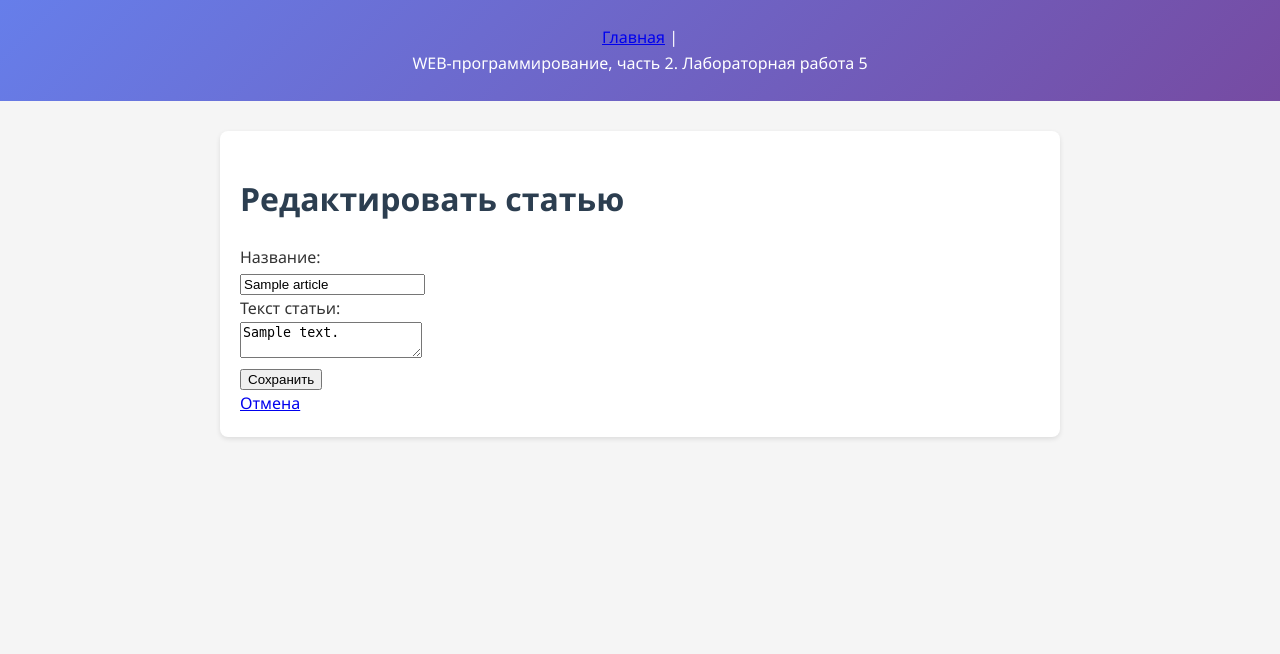
After one commit to vika1801/web-back-labs1, a Flask app: page /lab5/edit/1 in a window 1280 px wide. The commit adds this page. Shown: the top 654 px of the page. Run offline with Flask 3, Linux system fonts and the light colour scheme; the visitor is signed in with stand-in values (Sample User, id 1); a database or web service that is not in the repository returns one stand-in record (values such as "Sample title"); some libraries are stand-ins or nearby versions.

Commit message:
Самостоятельные задания

```diff
--- a/app.py
+++ b/app.py
@@ -1,5 +1,6 @@
 from flask import Flask, url_for, request, redirect, make_response, render_template, abort
 import datetime
+import os
 
 from lab1 import lab1
 from lab2 import lab2
--- a/lab5.py
+++ b/lab5.py
@@ -115,6 +115,8 @@ def list():
 
     articles = cur.fetchall()
     db_close(conn, cur)
+    if not articles:
+        return render_template ('/lab5/articles.html', articles=articles, error='У вас нет статьи')
     return render_template ('/lab5/articles.html', articles=articles)
 
 
@@ -128,12 +130,14 @@ def create():
 
     title = request.form.get('title')
     article_text = request.form.get('article_text')
+    if not title or not article_text:
+            return render_template('lab5/create_article.html', error='Все поля должны быть заполнены!')
     conn, cur = db_connect()
 
     if current_app.config['DB_TYPE'] == 'postgres':
-        cur.execute('SELECT login FROM users WHERE login=%s;', (login, ))
+        cur.execute('SELECT id FROM users WHERE login=%s;', (login, ))
     else:
-        cur.execute('SELECT login FROM users WHERE login=?;', (login, ))
+        cur.execute('SELECT id FROM users WHERE login=?;', (login, ))
     user_id = cur.fetchone()['id']
 
     if current_app.config['DB_TYPE'] == 'postgres':
@@ -142,3 +146,63 @@ def create():
         cur.execute("INSERT INTO articles (user_id, title, article_text) VALUES (?, ?, ?);", (user_id, title, article_text))
     db_close(conn, cur)
     return redirect ('/lab5')
+
+
+@lab5.route('/lab5/edit/<int:article_id>', methods=['GET', 'POST'])
+def edit(article_id):
+    login = session.get('login')
+    if not login:
+        return redirect('/lab5/login')
+    conn, cur = db_connect()
+
+    if current_app.config['DB_TYPE'] == 'postgres':
+        cur.execute("SELECT * FROM articles WHERE id=%s;", (article_id,))
+    else:
+        cur.execute("SELECT * FROM articles WHERE id=?;", (article_id,))
+    article = cur.fetchone()
+    db_close(conn, cur)
+    if not article:
+        return render_template('lab5/articles.html', message='Статья не найдена.')
+    if request.method == 'GET':
+        return render_template('lab5/edit_article.html', article=article)
+
+    title = request.form.get('title')
+    article_text = request.form.get('article_text')
+    if not title or not article_text:
+        return render_template('lab5/edit_article.html', article=article, error='Заполните все поля')
+    conn, cur = db_connect()
+    if current_app.config['DB_TYPE'] == 'postgres':
+        cur.execute("UPDATE articles SET title=%s, article_text=%s WHERE id=%s;", (title, article_text, article_id))
+    else:
+        cur.execute("UPDATE articles SET title=?, article_text=? WHERE id=?;", (title, article_text, article_id))
+    db_close(conn, cur)
+    return redirect('/lab5/list')
+
+
+@lab5.route('/lab5/delete/<int:article_id>', methods=['GET', 'POST'])
+def delete(article_id):
+    login = session.get('login')
+    if not login:
+        return redirect('/lab5/login')
+    conn, cur = db_connect()
+    if request.method == 'GET':
+
+        query = "SELECT * FROM articles WHERE id = %s;" if current_app.config['DB_TYPE'] == 'postgres' else "SELECT * FROM articles WHERE id = ?;"
+        cur.execute(query, (article_id,))
+        article = cur.fetchone()
+
+        if article is None:
+            db_close(conn, cur)
+            return redirect('/lab5/list')
+        return render_template('lab5/delete_article.html', article=article)
+
+    delete_query = "DELETE FROM articles WHERE id = %s;" if current_app.config['DB_TYPE'] == 'postgres' else "DELETE FROM articles WHERE id = ?;"
+    cur.execute(delete_query, (article_id,))
+    db_close(conn, cur)
+    return redirect('/lab5/list')
+
+
+@lab5.route('/lab5/logout')
+def logout():
+    session.pop('login', None)
+    return redirect('/lab5/login')
--- /dev/null
+++ b/templates/lab5/edit_article.html
@@ -0,0 +1,18 @@
+{% extends "base.html" %}
+
+{% block lab %}Лабораторная работа 5{% endblock %}
+
+{% block main %}
+    <h1>Редактировать статью</h1>
+    {% if error %}
+        <div style="color: red;">{{ error }}</div>
+    {% endif %}
+    <form method="POST">
+        <label for="title">Название:</label><br>
+        <input type="text" id="title" name="title" value="{{ article['title'] }}" required><br>
+        <label for="article_text">Текст статьи:</label><br>
+        <textarea id="article_text" name="article_text" required>{{ article['article_text'] }}</textarea><br>
+        <input type="submit" value="Сохранить">
+    </form>
+    <a href="/lab5/list">Отмена</a>
+{% endblock %}
--- a/templates/lab5/lab5.html
+++ b/templates/lab5/lab5.html
@@ -25,6 +25,11 @@
             </div>
             <div class="block2">
                 {{ login if login else 'Anonymous' }}
+                {% if login %}
+                <div>
+                    <a href="/lab5/logout" style="color: white;">Выйти</a>
+                </div>
+                {% endif %}
             </div>
         </div>
     </section>
```
Also changed, not shown: templates/lab5/articles.html (+15 -4 lines), templates/lab5/delete_article.html (added, +12 -0 lines).
